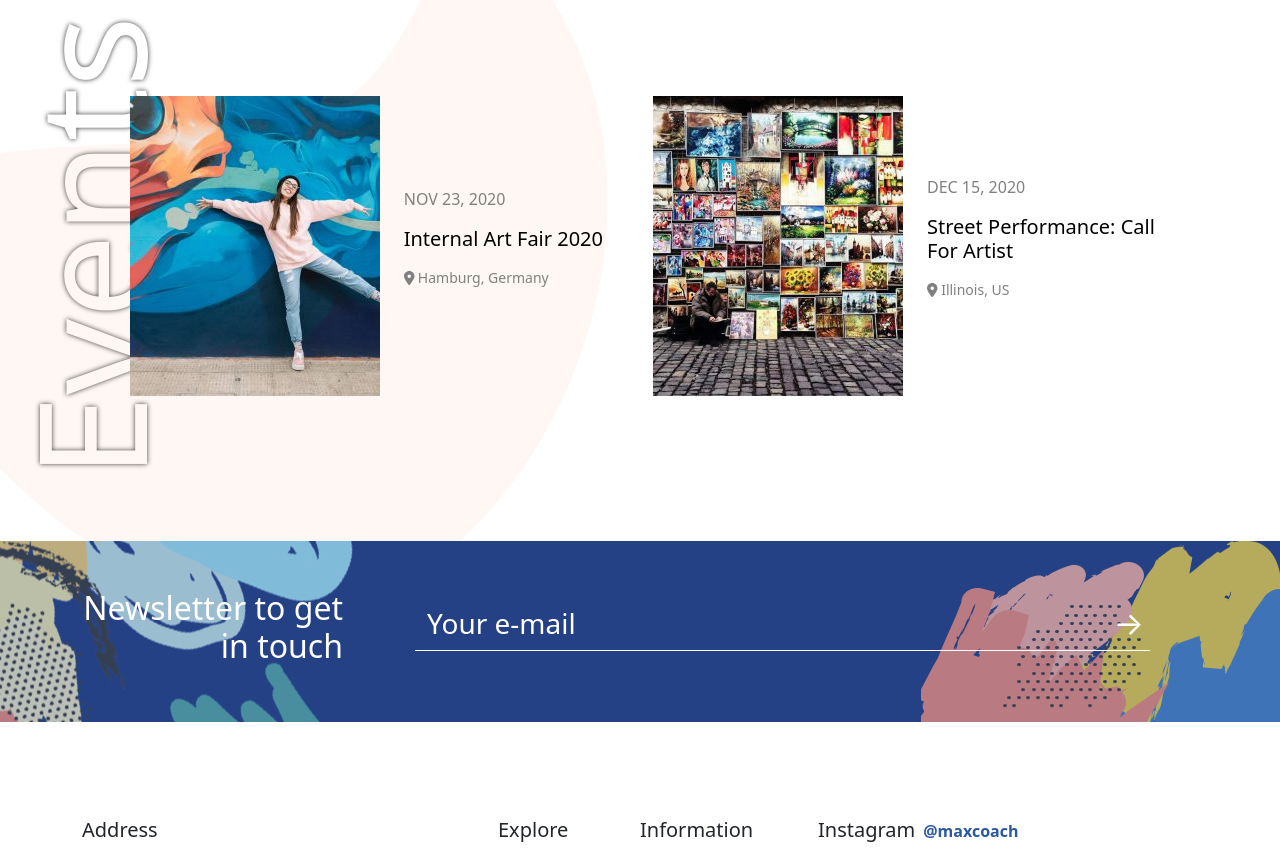
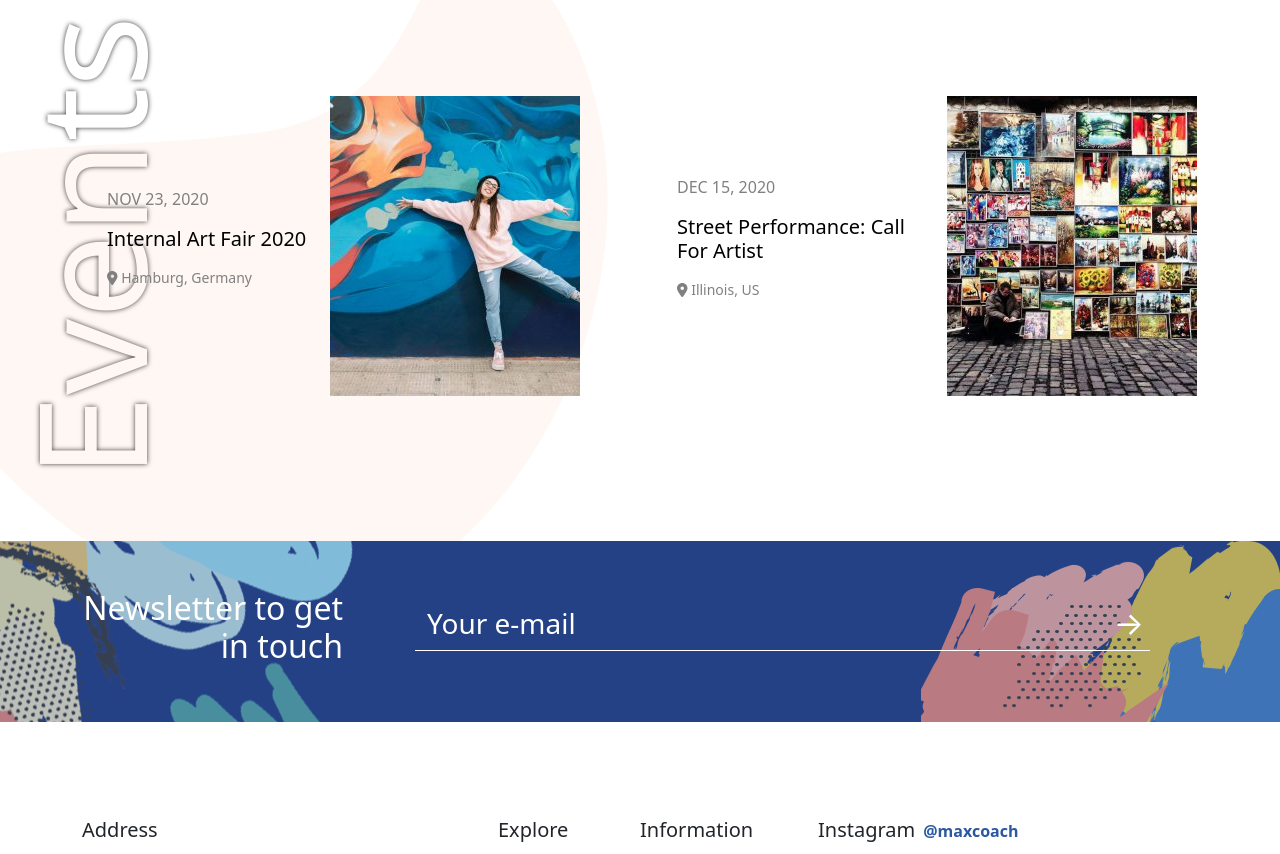
Before and after one commit to Alessandro-Villani/proj-html-vuejs, a Vue app: page / in a window 1280 px wide. Shown: the part 5528-6382 px from the top of the page. Built offline with nearby package versions, Linux system fonts and the light colour scheme; a web font is replaced by a local one.

Commit message:
small fix

```diff
--- a/src/components/events_section/EventsCard.vue
+++ b/src/components/events_section/EventsCard.vue
@@ -26,8 +26,8 @@ export default {
 </script>
 
 <template>
-    <a :href="eventData.href" class="events-col col d-flex mb-5" :class="cardDirection">
-        <div class="events-card d-flex mb-5">
+    <a :href="eventData.href" class="events-col col d-flex mb-5">
+        <div class="events-card d-flex mb-5" :class="cardDirection">
             <img class="img-fluid" :src="getImageUrl" :alt="eventData.title">
             <div class="event-info p-4 d-flex flex-column justify-content-center">
                 <time class="mb-3">{{ formattetDate }}</time>
```
